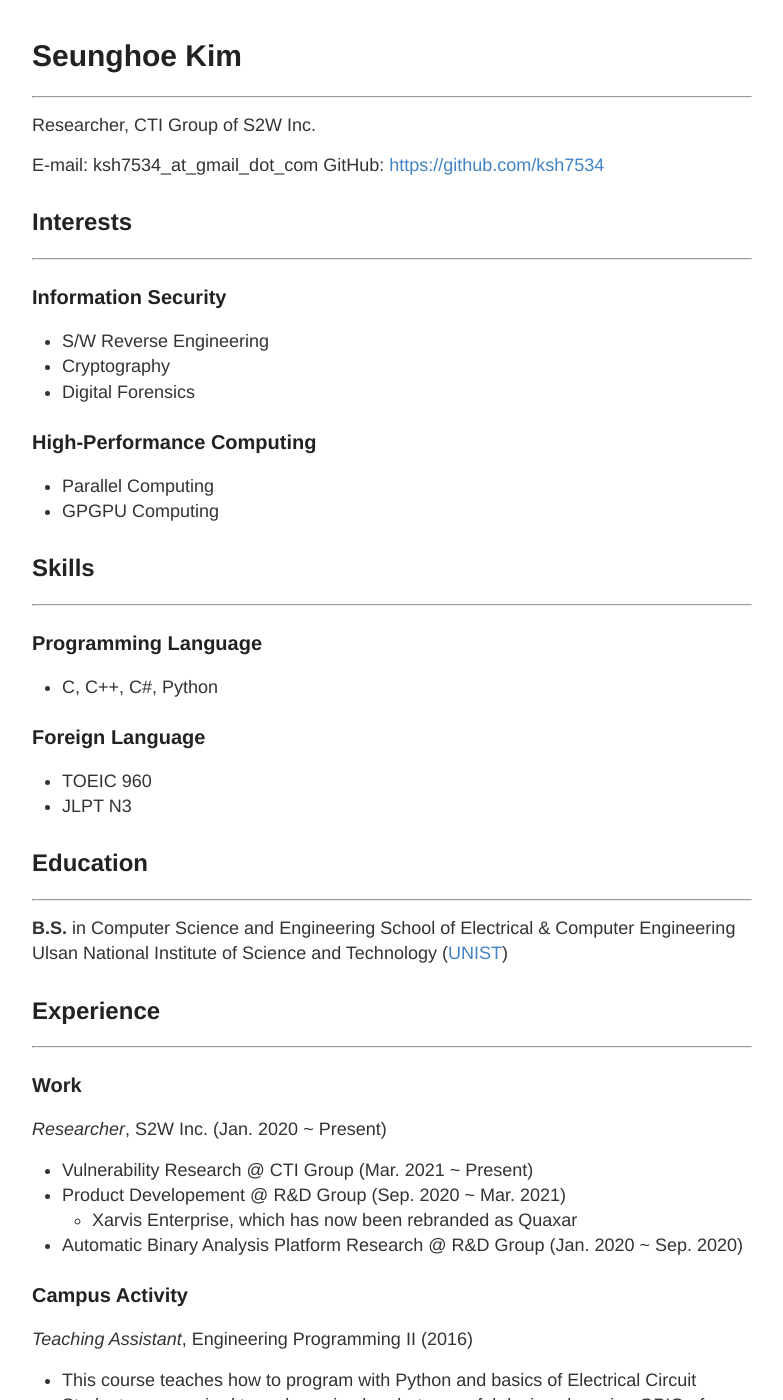
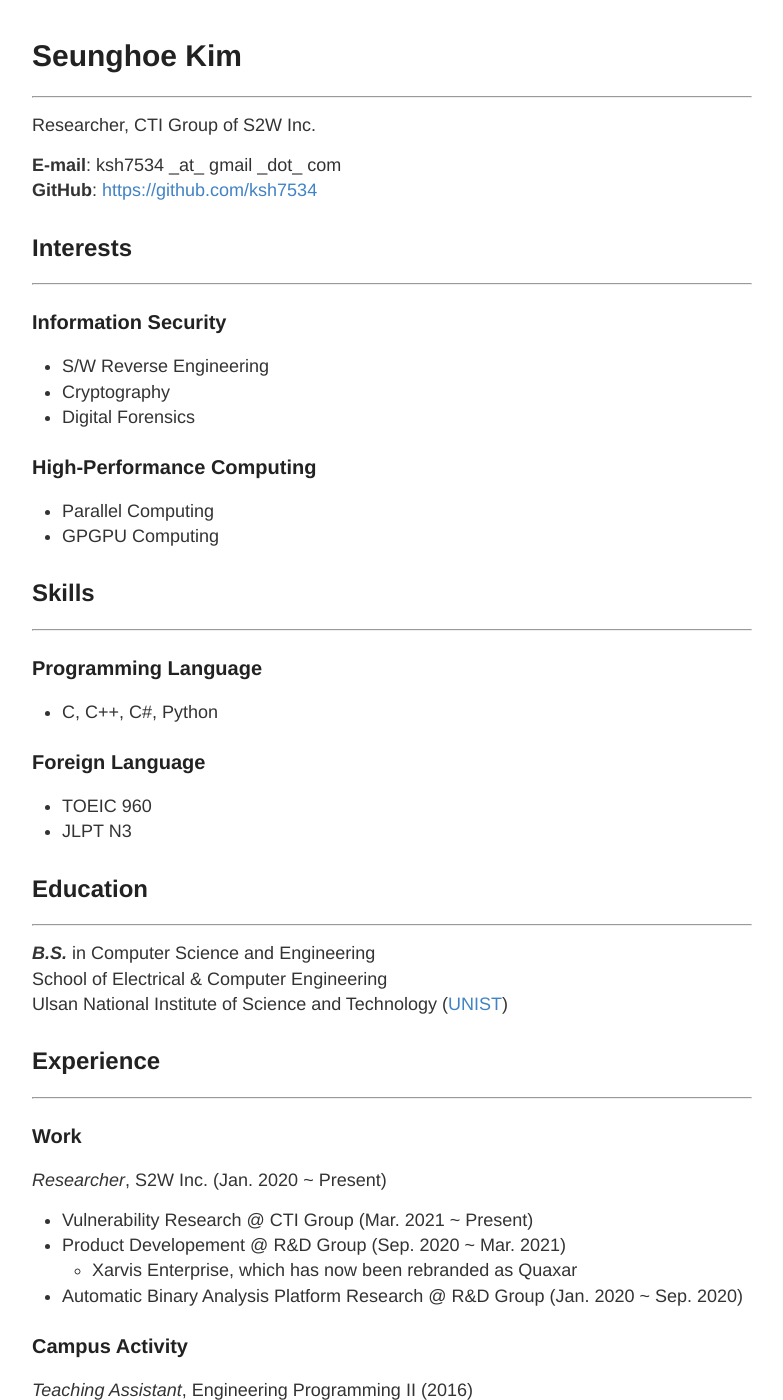
Before and after one commit to ksh7534/ksh7534.github.io, a Jekyll site: the page built from _posts/2022-11-08-About-Me.md, in a window 1280 px wide and 1400 px high. Shown: the whole window, without its empty margins (248-1031 px from the left). Built offline with Jekyll 4.4.1, drawn with Linux system fonts in a browser that asks for light colours; part of the change alters nothing that is shown.

Commit message:
[FIX] Fix typos & reorder with korean version

```diff
--- a/_posts/2022-11-08-About-Me.md
+++ b/_posts/2022-11-08-About-Me.md
@@ -8,8 +8,8 @@ permalink: /
 
 Researcher, CTI Group of S2W Inc.
 
-E-mail: ksh7534_at_gmail_dot_com
-GitHub: [https://github.com/ksh7534][GITHUB]
+**E-mail**: ksh7534 \_at\_ gmail \_dot\_ com
+**GitHub**: [https://github.com/ksh7534][GITHUB]
 
 ## Interests
 ----------
@@ -36,7 +36,7 @@ GitHub: [https://github.com/ksh7534][GITHUB]
 ## Education
 ----------
 
-**B.S.** in Computer Science and Engineering
+***B.S.*** in Computer Science and Engineering
 School of Electrical & Computer Engineering
 Ulsan National Institute of Science and Technology ([UNIST][UNIST_HOME])
 
```
Also changed, not shown: _posts/2022-11-09-About-Me.md (renamed from _posts/2019-12-26-About-Me.md).
